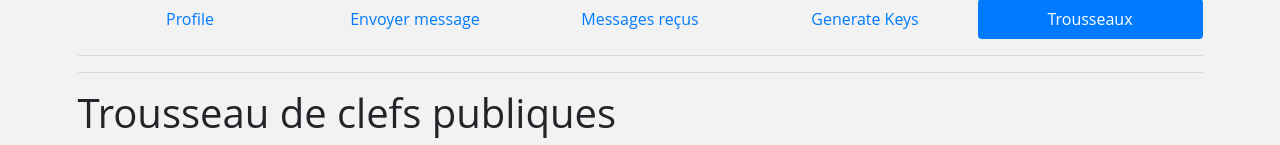
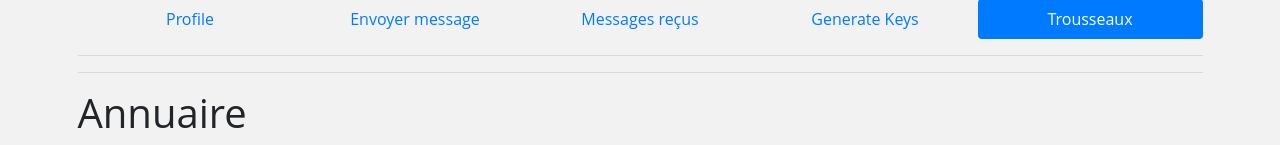
Before and after one commit to oumar90/sign-doc, a Flask app: page /profile/show_keys/ in a window 1280 px wide. Shown: the part 156-301 px from the top of the page. Run offline with Flask 2, Linux system fonts and the light colour scheme; the visitor is signed in with stand-in values (Sample User, id 1); data that the repository does not hold is empty; some libraries are stand-ins or nearby versions.

Commit message:
deploy in heroku

```diff
--- a/signs_docs/templates/profiles/show_keys.html
+++ b/signs_docs/templates/profiles/show_keys.html
@@ -3,7 +3,7 @@
 {% block title %}Profile{% endblock %}
 {% block body %}
 
-	<h1>Trousseau de clefs publiques</h1>
+	<h1>Annuaire</h1>
 
 		<table class="table table-sm table-striped table-bordered">
 			<thead>
```
